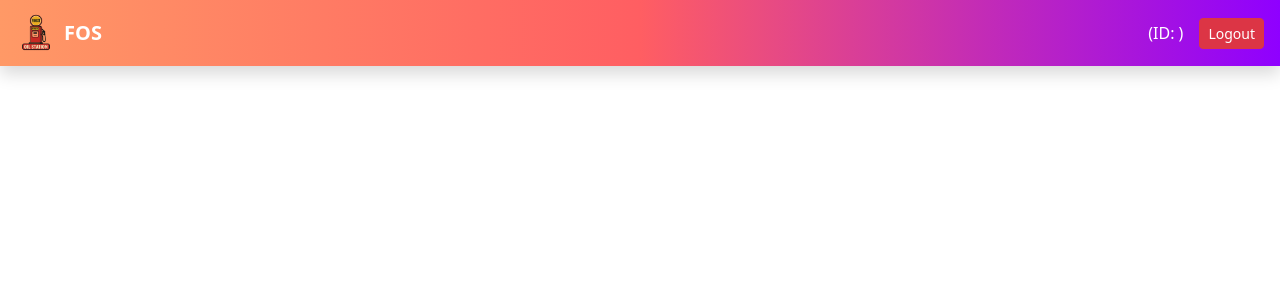
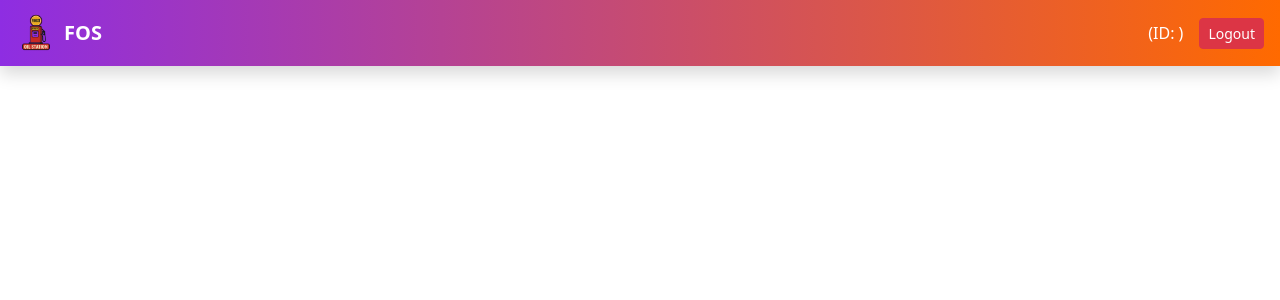
Before and after one commit to dhanunjay20/pulse-fos-fe, a React (Vite) app: page /dashboard in a window 1280 px wide. Shown: the top 300 px of the page. Built offline with nearby package versions, Linux system fonts and the light colour scheme; sample sign-in values are in the browser's storage.

Commit message:
navbar gradient updated

```diff
--- a/src/components/Navbar/Navbar.css
+++ b/src/components/Navbar/Navbar.css
@@ -30,5 +30,5 @@
     border-radius: 0 20px 20px 0;
 }
 .navbar-gradient {
-  background: linear-gradient(90deg, #ff9966 0%, #ff5e62 50%, #8f00ff 100%) !important;
+  background: linear-gradient(90deg, #8e2de2 0%, #ff6a00 100%, #ff8c94 80%) !important;
 }
```
